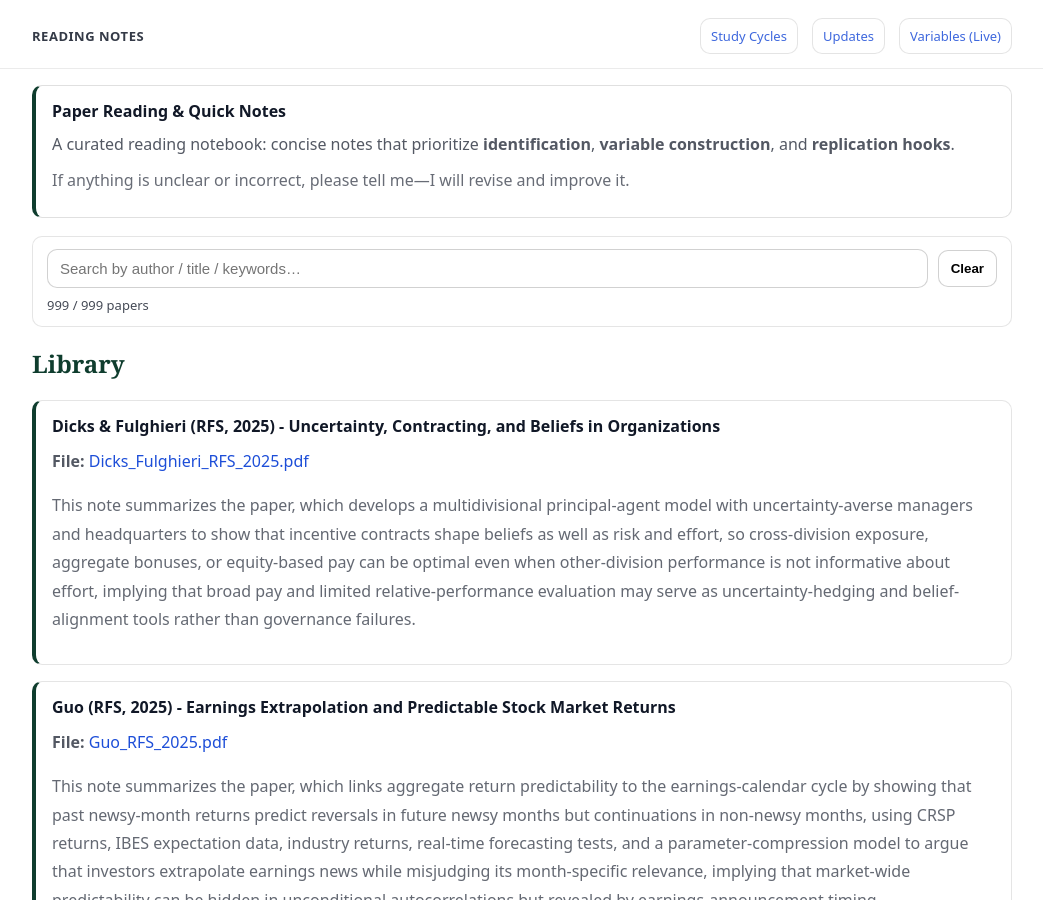
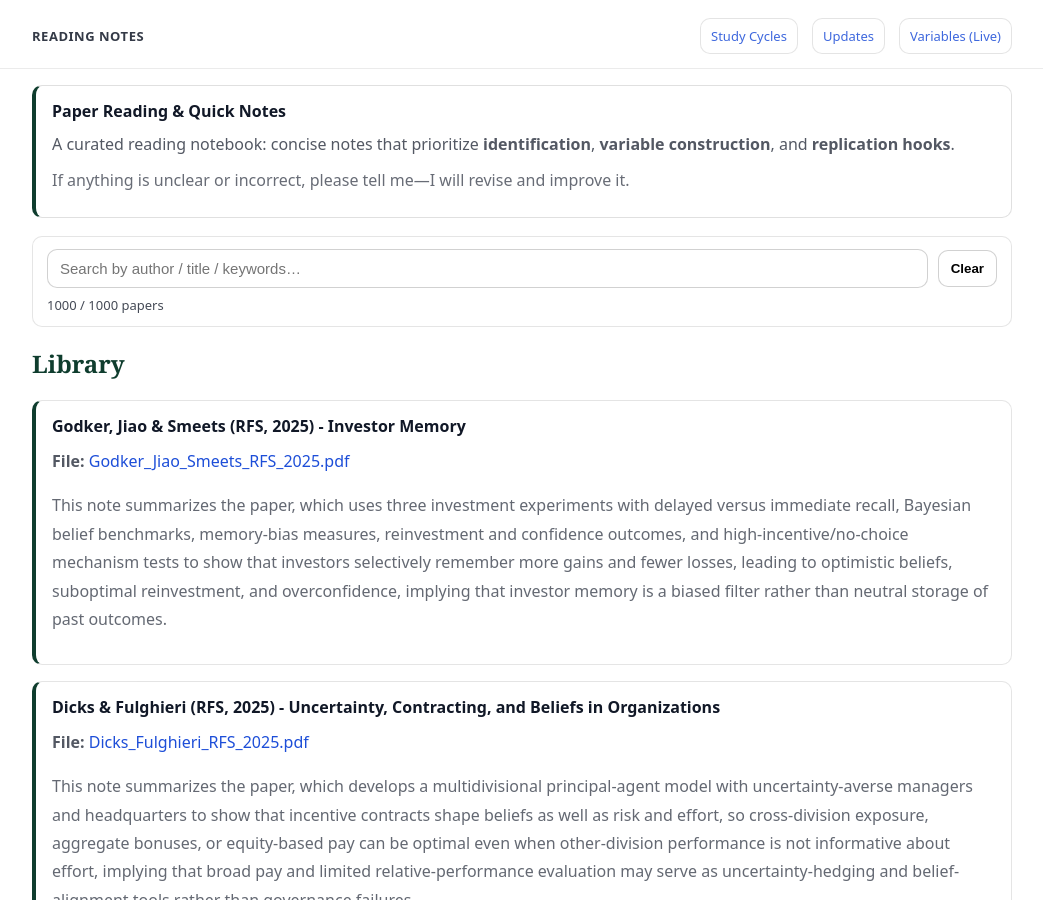
Before and after one commit to yaxinzn/study-archive, a Jekyll site: the page built from reading/index.md, in a window 1280 px wide and 900 px high. Shown: the whole window, without its empty margins (118-1161 px from the left). Built offline with Jekyll 4.4.1, drawn with Linux system fonts in a browser that asks for light colours.

Commit message:
Reading: add/update Godker_Jiao_Smeets_RFS_2025.pdf

```diff
--- a/_data/reading.yml
+++ b/_data/reading.yml
@@ -1,3 +1,7 @@
+- title: "Godker, Jiao & Smeets (RFS, 2025) - Investor Memory"
+  file: "Godker_Jiao_Smeets_RFS_2025.pdf"
+  desc: "This note summarizes the paper, which uses three investment experiments with delayed versus immediate recall, Bayesian belief benchmarks, memory-bias measures, reinvestment and confidence outcomes, and high-incentive/no-choice mechanism tests to show that investors selectively remember more gains and fewer losses, leading to optimistic beliefs, suboptimal reinvestment, and overconfidence, implying that investor memory is a biased filter rather than neutral storage of past outcomes."
+
 - title: "Dicks & Fulghieri (RFS, 2025) - Uncertainty, Contracting, and Beliefs in Organizations"
   file: "Dicks_Fulghieri_RFS_2025.pdf"
   desc: "This note summarizes the paper, which develops a multidivisional principal-agent model with uncertainty-averse managers and headquarters to show that incentive contracts shape beliefs as well as risk and effort, so cross-division exposure, aggregate bonuses, or equity-based pay can be optimal even when other-division performance is not informative about effort, implying that broad pay and limited relative-performance evaluation may serve as uncertainty-hedging and belief-alignment tools rather than governance failures."
```
Also changed, not shown: 1 other file.
